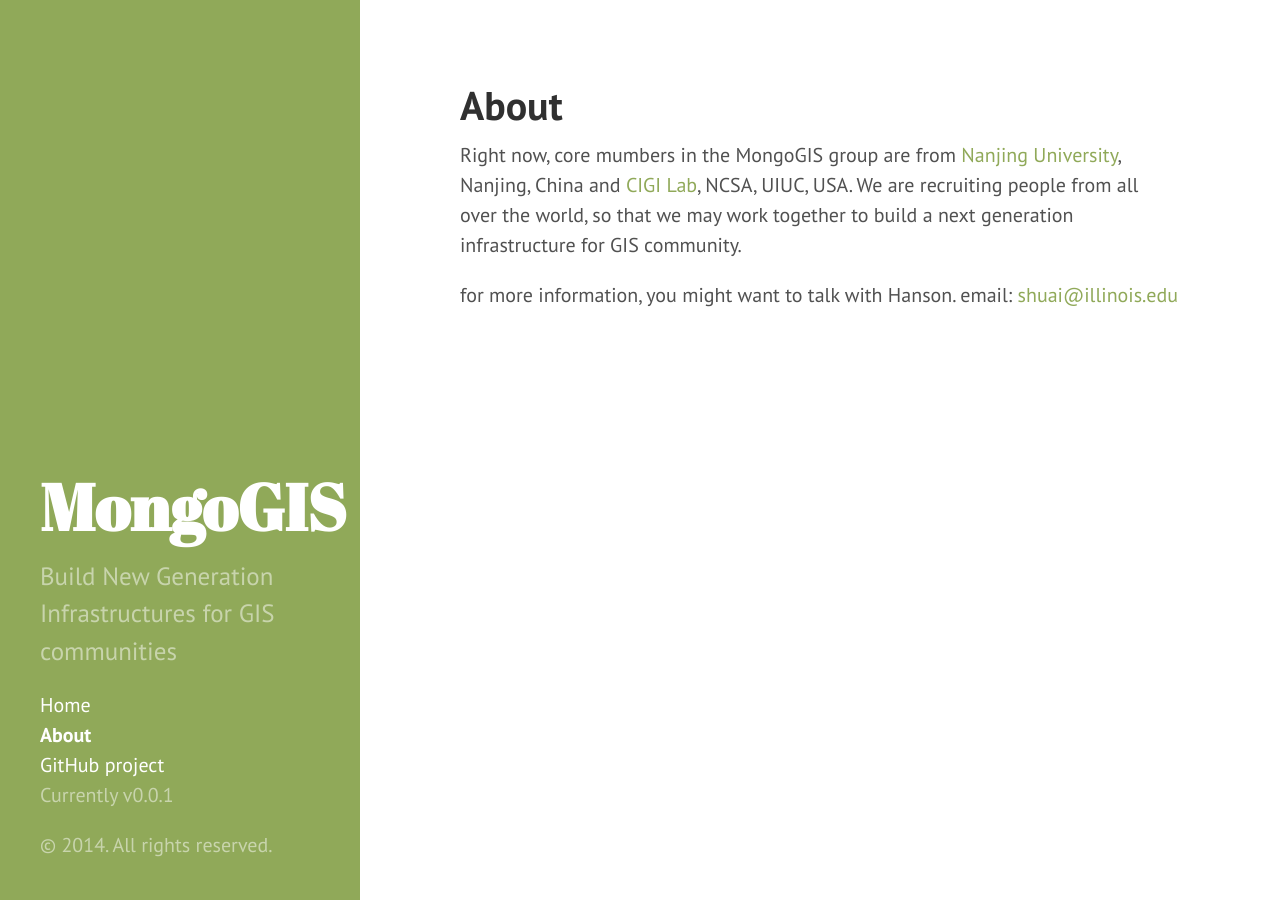
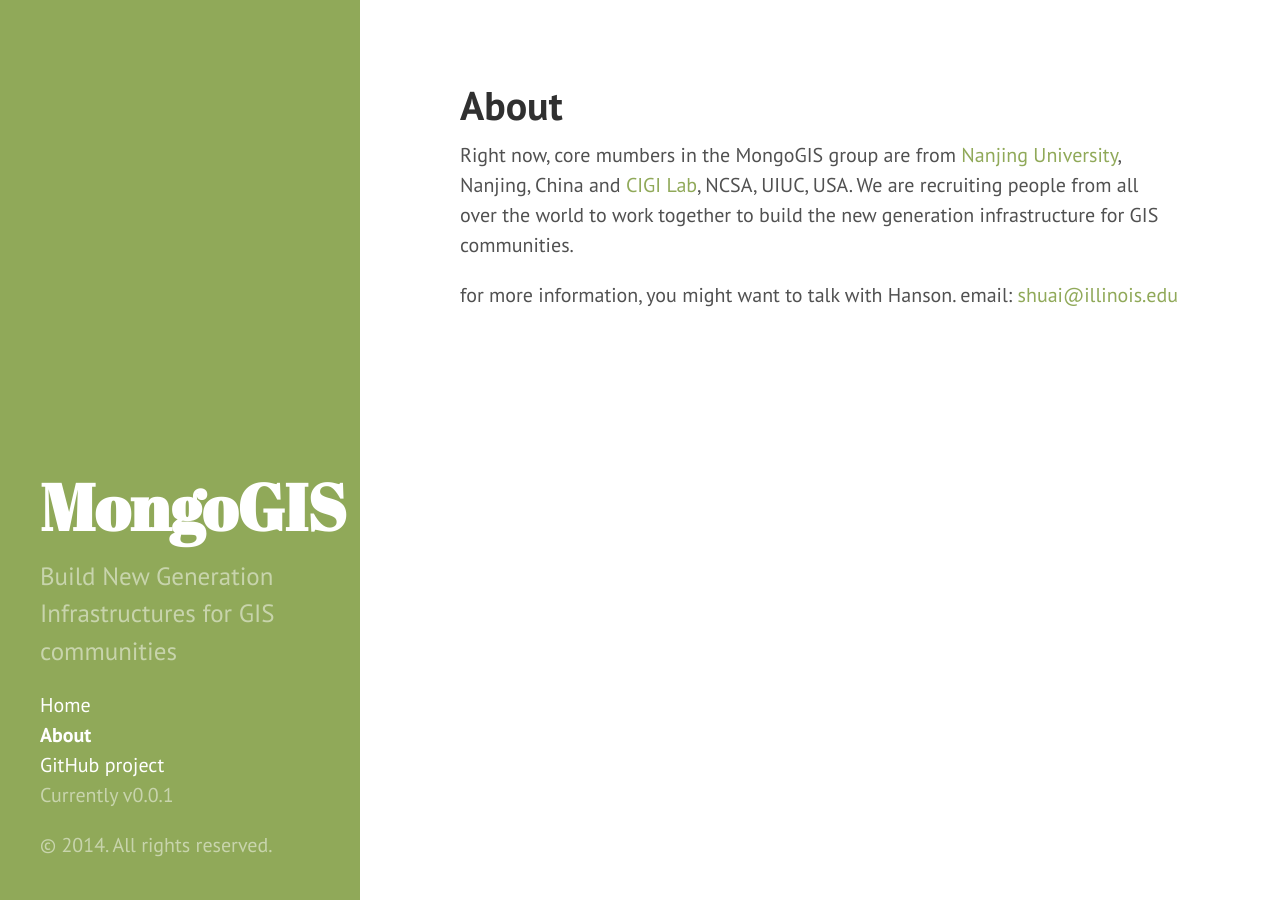
Before and after one commit to mongogis/mongogis.github.io, a Jekyll site: the page built from about.md, in a window 1280 px wide. Built offline with Jekyll 4.4.1, drawn with Linux system fonts in a browser that asks for light colours; Markdown is read by kramdown in place of the engine named in the settings.

Commit message:
Update about.md

```diff
--- a/about.md
+++ b/about.md
@@ -4,6 +4,6 @@ title: About
 ---
 
 
-Right now, core mumbers in the MongoGIS group are from [Nanjing University](http://gis.nju.edu.cn/), Nanjing, China and [CIGI Lab](http://cybergis.illinois.edu/), NCSA, UIUC, USA. We are recruiting people from all over the world, so that we may work together to build a next generation infrastructure for GIS community.
+Right now, core mumbers in the MongoGIS group are from [Nanjing University](http://gis.nju.edu.cn/), Nanjing, China and [CIGI Lab](http://cybergis.illinois.edu/), NCSA, UIUC, USA. We are recruiting people from all over the world to work together to build the new generation infrastructure for GIS communities.
 
 for more information, you might want to talk with Hanson. email: <shuai@illinois.edu>
```
